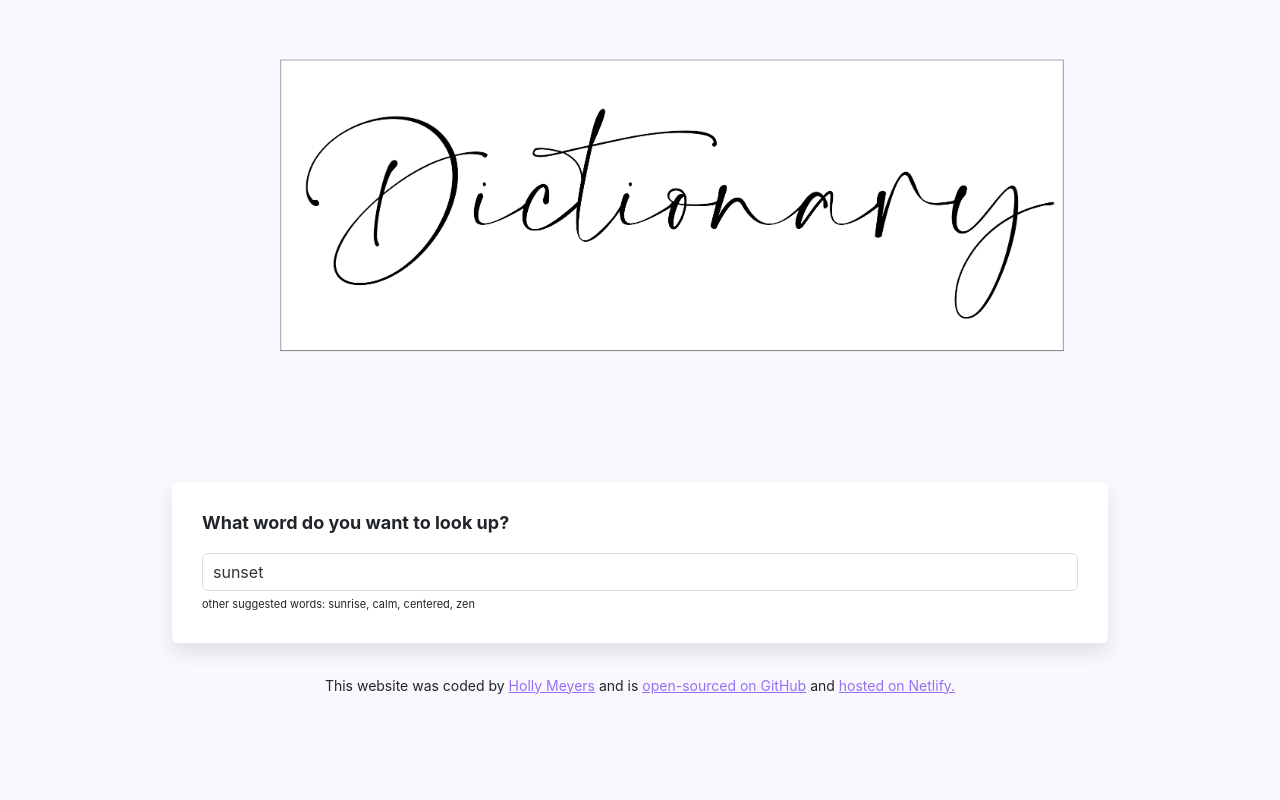
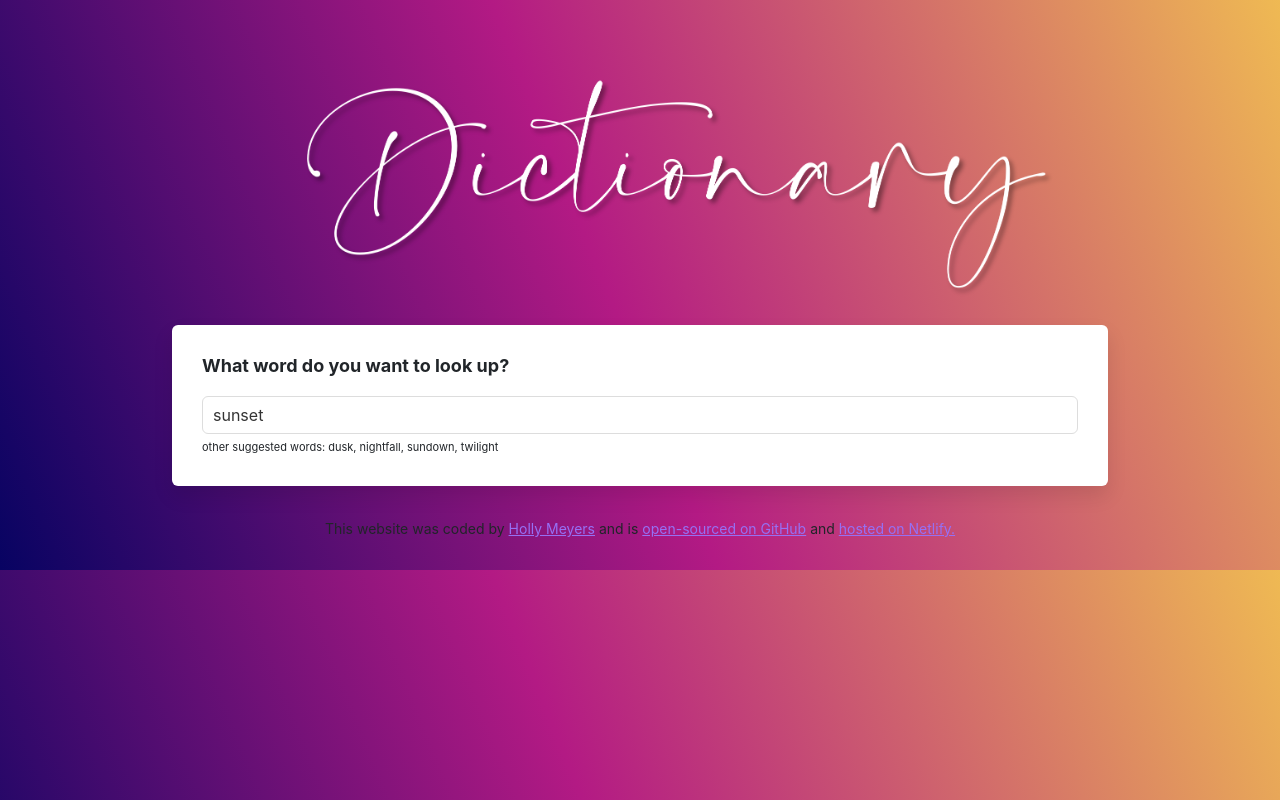
Before and after one commit to hmharris24/dictionary-project, a React (Create React App) app: page / in a window 1280 px wide. Built offline with nearby package versions, Linux system fonts and the light colour scheme; no server answers.

Commit message:
Added gradient background and reformatted logo

```diff
--- a/src/App.css
+++ b/src/App.css
@@ -1,5 +1,10 @@
 body {
-  background: #f9f8fe;
+  background: linear-gradient(
+    68.2deg,
+    rgb(7, 3, 98) -0.1%,
+    rgb(179, 26, 132) 47.7%,
+    rgb(239, 186, 83) 100.2%
+  );
 }
 
 a {
@@ -8,17 +13,19 @@ a {
 
 .App {
   max-width: 960px;
-  margin: 0 auto;
+  margin: auto;
+  margin-bottom: 0px;
 }
 
 .App-header {
-  margin: 30px 0;
+  margin-bottom: 0px;
 }
 
 .App-logo {
   max-width: 1000px;
   display: block;
-  margin: 0 0 0 0;
+  margin: 0 auto;
+  margin-bottom: -125px;
 }
 
 .App-footer {
--- a/src/Dictionary.js
+++ b/src/Dictionary.js
@@ -57,7 +57,7 @@ export default function Dictionary(props) {
             />
           </form>
           <div className="hint">
-            other suggested words: sunrise, calm, centered, zen
+            other suggested words: dusk, nightfall, sundown, twilight
           </div>
         </section>
         <Results results={results} />
```
Also changed, not shown: src/logo.png.
